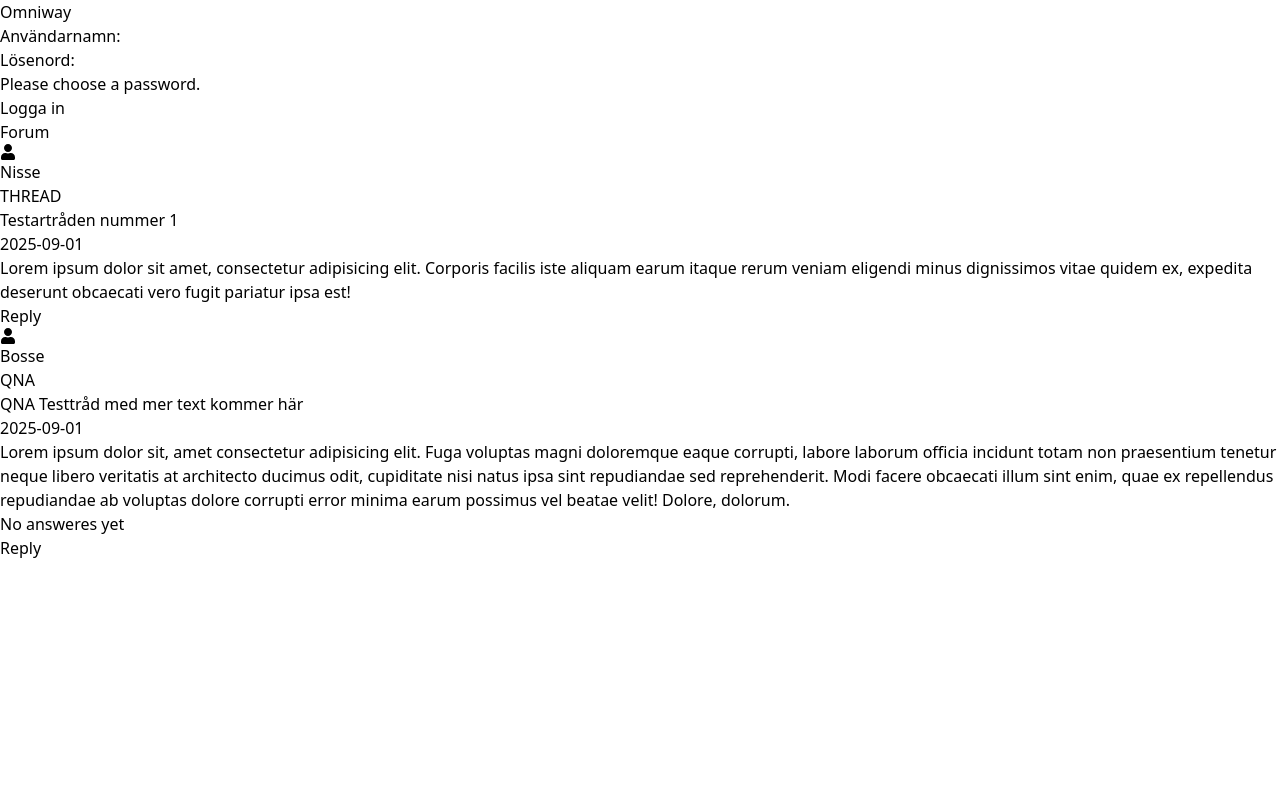
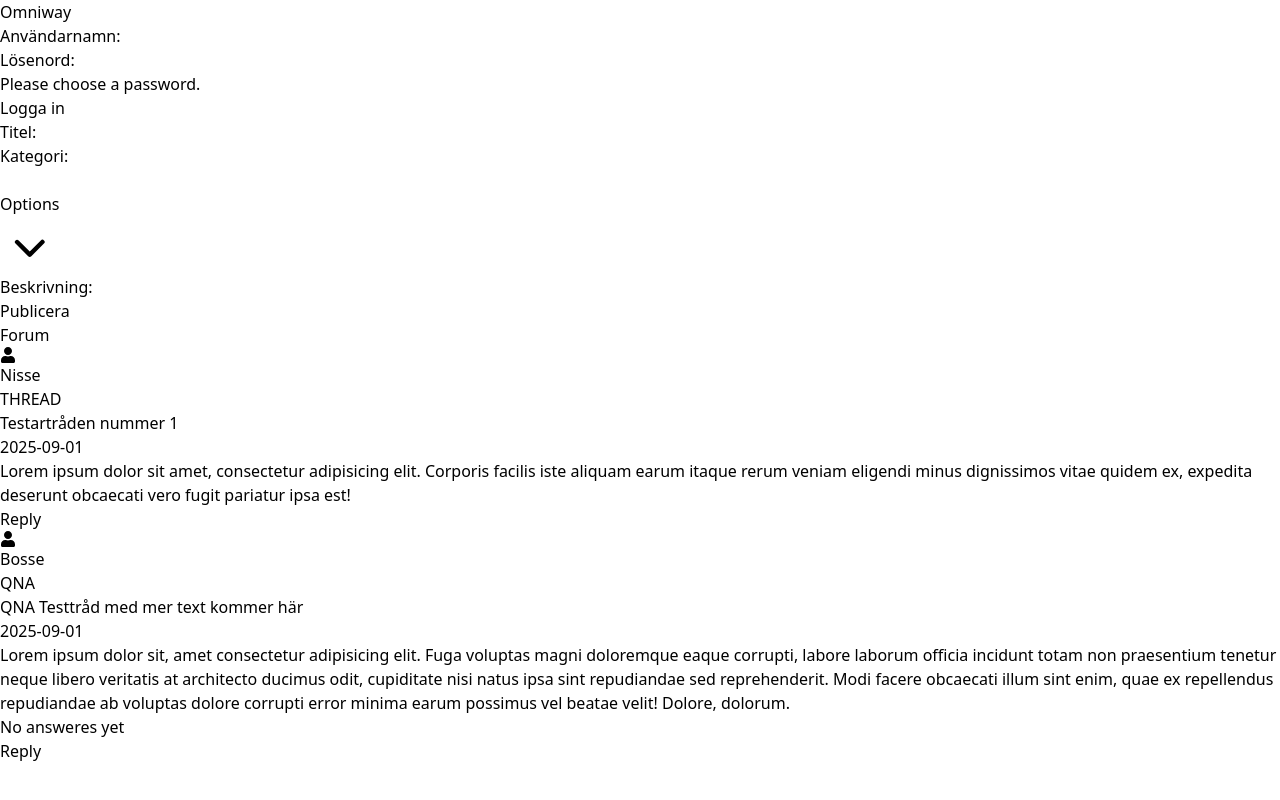
Before and after one commit to veraaa99/omniway-forum-individuell-uppgift, a React (Vite) app: page / in a window 1280 px wide. Built offline with nearby package versions, Linux system fonts and the light colour scheme.

Commit message:
Thread form client side added

```diff
--- a/package.json
+++ b/package.json
@@ -10,6 +10,8 @@
     "preview": "vite preview"
   },
   "dependencies": {
+    "@headlessui/react": "^2.2.7",
+    "@heroicons/react": "^2.2.0",
     "react": "^19.1.1",
     "react-dom": "^19.1.1",
     "react-hook-form": "^7.62.0",
--- a/src/App.tsx
+++ b/src/App.tsx
@@ -1,4 +1,5 @@
 import Header from "./components/Header"
+import ThreadForm from "./components/ThreadForm"
 import ThreadList from "./components/ThreadList"
 import UserForm from "./components/UserForm"
 
@@ -8,6 +9,7 @@
     <>
       <Header />
       <UserForm />
+      <ThreadForm />
       <ThreadList />
     </>
   )
--- /dev/null
+++ b/src/components/Dropdown.tsx
@@ -0,0 +1,58 @@
+
+//KOD FRÅN TAILWIND 09/02-25 https://tailwindcss.com/plus/ui-blocks/application-ui/elements/dropdowns
+//npm install för att få med importera
+import { Menu, MenuButton, MenuItem, MenuItems } from '@headlessui/react'
+import { ChevronDownIcon } from '@heroicons/react/20/solid'
+
+export default function Dropdown() {
+  return (
+    <Menu as="div" className="relative inline-block">
+      <MenuButton className="inline-flex w-full justify-center gap-x-1.5 rounded-md bg-white/10 px-3 py-2 text-sm font-semibold text-white inset-ring-1 inset-ring-white/5 hover:bg-white/20">
+        Options
+        <ChevronDownIcon aria-hidden="true" className="-mr-1 size-5 text-gray-400" />
+      </MenuButton>
+
+      <MenuItems
+        transition
+        className="absolute right-0 z-10 mt-2 w-56 origin-top-right rounded-md bg-gray-800 outline-1 -outline-offset-1 outline-white/10 transition data-closed:scale-95 data-closed:transform data-closed:opacity-0 data-enter:duration-100 data-enter:ease-out data-leave:duration-75 data-leave:ease-in"
+      >
+        <div className="py-1">
+          <MenuItem>
+            <a
+              href="#"
+              className="block px-4 py-2 text-sm text-gray-300 data-focus:bg-white/5 data-focus:text-white data-focus:outline-hidden"
+            >
+              QNA
+            </a>
+          </MenuItem>
+          <MenuItem>
+            <a
+              href="#"
+              className="block px-4 py-2 text-sm text-gray-300 data-focus:bg-white/5 data-focus:text-white data-focus:outline-hidden"
+            >
+              Diskussion
+            </a>
+          </MenuItem>
+          <MenuItem>
+            <a
+              href="#"
+              className="block px-4 py-2 text-sm text-gray-300 data-focus:bg-white/5 data-focus:text-white data-focus:outline-hidden"
+            >
+              Meddelande
+            </a>
+          </MenuItem>
+          {/* <form action="#" method="POST"> */}
+            <MenuItem>
+              <button
+                type="submit"
+                className="block w-full px-4 py-2 text-left text-sm text-gray-300 data-focus:bg-white/5 data-focus:text-white data-focus:outline-hidden"
+              >
+                Hitta gruppmedlem
+              </button>
+            </MenuItem>
+          {/* </form> */}
+        </div>
+      </MenuItems>
+    </Menu>
+  )
+}
--- a/src/components/ThreadForm.tsx
+++ b/src/components/ThreadForm.tsx
@@ -0,0 +1,68 @@
+import { useForm, type SubmitHandler } from 'react-hook-form'
+import Dropdown from './Dropdown'
+import { useThread } from '../contexts/ThreadContext';
+
+type ThreadFormData = Thread
+
+function ThreadForm() {
+    const { threads, actions } = useThread();
+  const {
+    register,
+    setValue,
+    handleSubmit,
+    formState: { errors },
+  } = useForm<ThreadFormData>()
+  const onSubmit: SubmitHandler<ThreadFormData> = (data) => console.log(data)
+
+  return (
+    <div className="w-full max-w-xs">
+        <form className="bg-white shadow-md rounded px-8 pt-6 pb-8 mb-4">
+            <div className="mb-4">
+                <label className="block mb-2" >Titel: </label>
+                <input className='border' {...register("title")} />
+            </div>
+
+            <div className="mb-4">
+                <label className="block mb-2" >Kategori: </label>
+                <div className='flex'>
+                <input className='border' {...register("category")} />
+                <Dropdown />
+                </div>
+            </div>
+
+            <div className="mb-6">
+                <label>Beskrivning: </label>
+                <input className='border' type="text" id='description' {...register("description")} />
+            </div>
+
+            <div onSubmit={handleSubmit(onSubmit)}>
+                <button
+                    type="button"
+                    className='shadow appearance-none border rounded w-full py-2 px-3 text-gray-700 leading-tight focus:outline-none focus:shadow-outline'
+                    onClick={() => {
+                        // thread object with all Thread properties/props, ev. replace values if needed
+                        const newThread: Thread = {
+                            id: threads.length > 0 ? Math.max(...threads.map(t => t.id)) + 1 : 1,
+                            title: "Hjälp",
+                            category: "QNA",
+                            creationDate: "2025-09-02",
+                            description: "jag fattar egentligen inte hooks :(",
+                            creator: {userName: "Rebecka", password: ""}
+                        };
+                        console.log(newThread)
+                        setValue("title", newThread.title);
+                        setValue("category", newThread.category);
+                        setValue("creationDate", newThread.creationDate)
+                        setValue("description", newThread.description);
+                        setValue("creator", newThread.creator)
+                    }}
+                >
+                Publicera
+                </button>
+            </div>
+        </form>
+    </div>
+  )
+}
+
+export default ThreadForm
```
Also changed, not shown: 1 other file (tests, documents, lock files or other folders).
